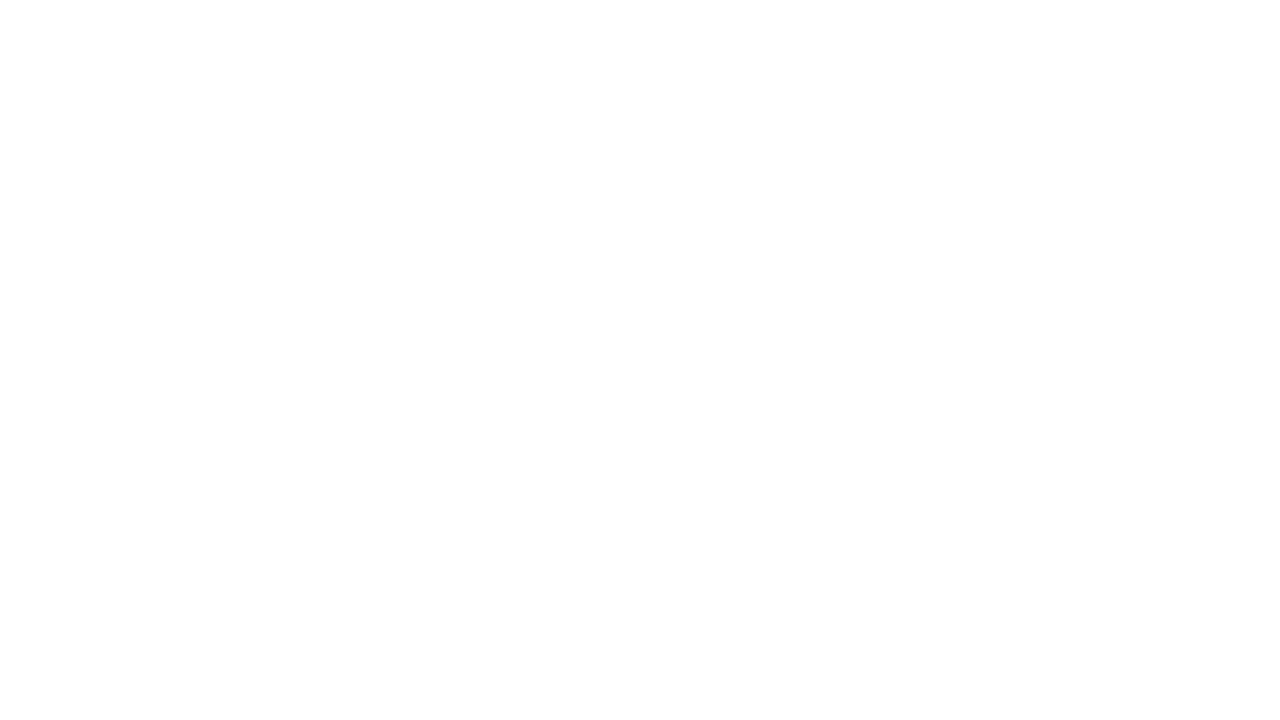
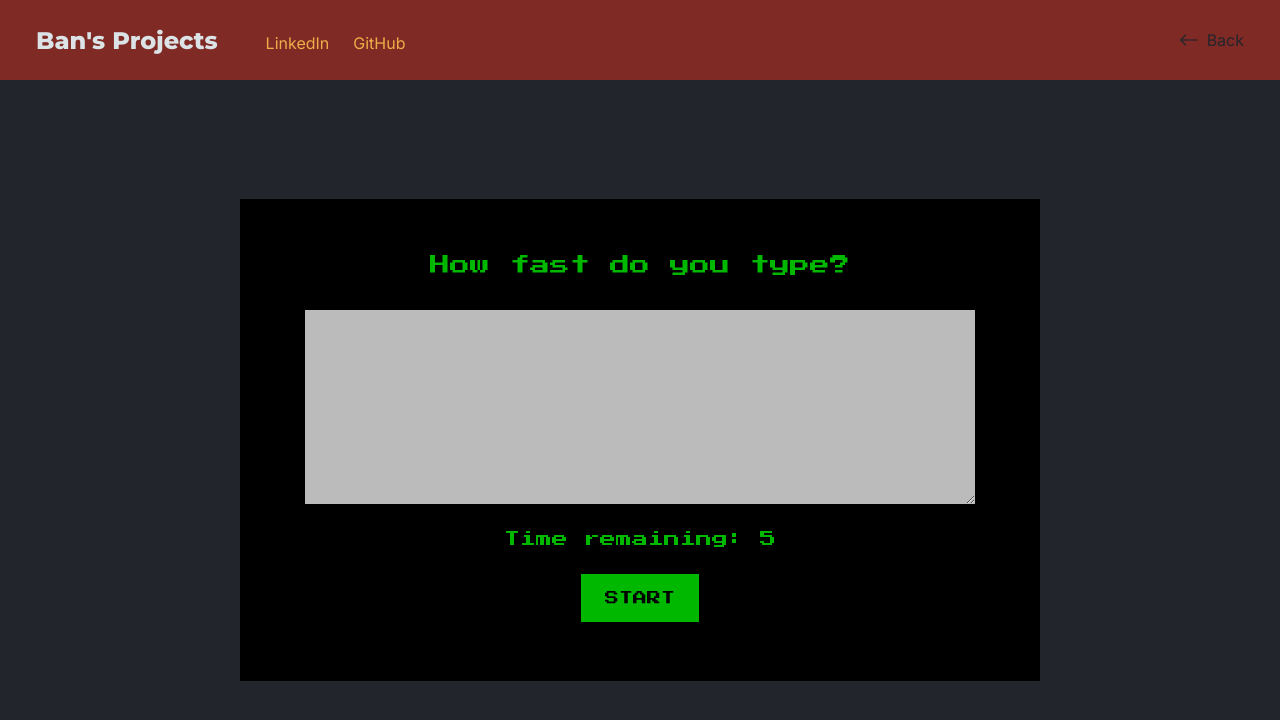
Before and after one commit to ban-lee/portfolio, a React (Vite) app: page /advanced-react/project-1 in a window 1280 px wide. Before the commit this address had no page. Shown: the top 720 px of the page. Built offline with nearby package versions, Linux system fonts and the light colour scheme.

Commit message:
Start work on first Advance React assignment

```diff
--- a/index.html
+++ b/index.html
@@ -5,7 +5,7 @@
     <link rel="preconnect" href="https://fonts.googleapis.com" />
     <link rel="preconnect" href="https://fonts.gstatic.com" crossorigin />
     <link
-      href="https://fonts.googleapis.com/css2?family=Montserrat:wght@800&family=Inter:wght@400;500;700&family=Karla:wght@400;700&display=swap"
+      href="https://fonts.googleapis.com/css2?family=Montserrat:wght@800&family=Inter:wght@400;500;700&family=Karla:wght@400;700&family=Press+Start+2P&display=swap"
       rel="stylesheet" />
     <link rel="stylesheet" href="https://cdn.jsdelivr.net/npm/bootstrap-icons@1.10.5/font/bootstrap-icons.css">
     <meta name="viewport" content="width=device-width, initial-scale=1.0" />
--- a/src/app.tsx
+++ b/src/app.tsx
@@ -4,6 +4,7 @@ import { Home } from './components/home';
 import { Layout } from './components/layout';
 import { Quizzical } from './components/learn-react/project-3/quizzical/quizzical';
 import { TravelJournal } from './components/learn-react/project-2/travel-journal';
+import { TypingGame } from './components/advanced-react/project-1/typing-game';
 
 export function App() {
   return (
@@ -14,6 +15,7 @@ export function App() {
           <Route path="learn-react/project-1" element={<BusinessCard />} />
           <Route path="learn-react/project-2" element={<TravelJournal />} />
           <Route path="learn-react/project-3" element={<Quizzical />} />
+          <Route path="advanced-react/project-1" element={<TypingGame />} />
         </Route>
       </Routes>
     </BrowserRouter>
--- /dev/null
+++ b/src/components/advanced-react/project-1/typing-game/index.ts
@@ -0,0 +1 @@
+export * from './typing-game';
--- /dev/null
+++ b/src/components/advanced-react/project-1/typing-game/typing-game.module.css
@@ -0,0 +1,57 @@
+.container {
+  background: #000;
+  color: #00b800;
+  font-family: 'Press Start 2P', cursive;
+  text-align:center;
+  max-width: 800px;
+  min-width: 400px;
+  padding: 56px 24px;
+  width: 90%;
+}
+
+.title,
+.score {
+  font-size: 20px;
+}
+
+.gameArea {
+  margin-top: 32px;
+
+  display: flex;
+  flex-direction: column;
+  gap: 24px;
+  place-items: center;
+}
+
+.textarea {
+  background: #00b800;
+  border: 3px solid black;
+  font-family: 'Press Start 2P', cursive;
+  height: 200px;
+  outline: none;
+  padding: 10px;
+  width: 90%;
+}
+
+.textarea:disabled {
+  background: #bbb;
+}
+
+.startButton {
+  background: #00b800;
+  border: 3px solid black;
+  border-radius: 2px;
+  font-family: 'Press Start 2P', cursive;
+  margin: 0 auto;
+  padding: 16px 24px;
+  text-transform: uppercase;
+}
+
+.startButton:hover {
+  transform: translate(1px, 1px);
+}
+
+.startButton:disabled {
+  cursor: not-allowed;
+  transform: none;
+}
--- /dev/null
+++ b/src/components/advanced-react/project-1/typing-game/typing-game.tsx
@@ -0,0 +1,85 @@
+import styles from './typing-game.module.css';
+import { ChangeEvent, useState } from 'react';
+import { useEffect } from 'react';
+
+enum GameState {
+  IDLE,
+  RUNNING,
+  STOPPED,
+};
+
+const DEFAULT_TIME = 5;
+
+function countWords(text: string) {
+  const words = text.split(' ').filter((word) => word !== '');
+  return words.length;
+}
+
+export function TypingGame() {
+  const [typedText, setTypedText] = useState('');
+  const [gameState, setGameState] = useState(GameState.IDLE);
+  const [timeRemaining, setTimeRemaining] = useState(DEFAULT_TIME);
+  const [score, setScore] = useState(0);
+
+  function handleChange(e: ChangeEvent<HTMLTextAreaElement>) {
+    const { value } = e.target;
+    setTypedText(value);
+  }
+
+  function handleStartGame() {
+    setGameState(GameState.RUNNING);
+    setScore(0);
+    setTimeRemaining(DEFAULT_TIME);
+    setTypedText('');
+  }
+
+  function stopGame() {
+    setGameState(GameState.STOPPED);
+    setScore(countWords(typedText));
+  }
+
+  useEffect(() => {
+    if (gameState === GameState.IDLE || gameState === GameState.STOPPED) return;
+
+    if (timeRemaining <= 0) {
+      stopGame();
+      return;
+    }
+
+    const timeoutId = setTimeout(() => {
+      setTimeRemaining((time) => time - 1);
+    }, 1000);
+
+    return () => {
+      clearTimeout(timeoutId);
+    };
+  }, [gameState, timeRemaining]);
+
+  return (
+    <main className={styles.container}>
+      <h1 className={styles.title}>How fast do you type?</h1>
+
+      <div className={styles.gameArea}>
+        <textarea
+          className={styles.textarea}
+          name="typedText"
+          value={typedText}
+          onChange={handleChange}
+          disabled={gameState !== GameState.RUNNING}
+        />
+
+        <h4>Time remaining: {timeRemaining}</h4>
+
+        <button
+          className={styles.startButton}
+          onClick={handleStartGame}
+          disabled={gameState === GameState.RUNNING}
+        >
+          {gameState === GameState.STOPPED ? 'Restart' : 'Start'}
+        </button>
+
+        {gameState === GameState.STOPPED && <h1 className={styles.score}>Word count: {score}</h1>}
+      </div>
+    </main>
+  );
+}
--- a/src/data/projects.tsx
+++ b/src/data/projects.tsx
@@ -40,6 +40,18 @@ export const SCRIMBA: Course[] = [
       },
     ],
   },
+  {
+    id: nanoid(),
+    name: 'Advanced React',
+    description: (<p>A deeper look into React, including class and function component styles.</p>),
+    projects: [
+      {
+        id: nanoid(),
+        name: 'Timed Typing Game',
+        path: '/advanced-react/project-1',
+      },
+    ],
+  },
 ];
 
 export const PERSONAL: Course[] = [
```
